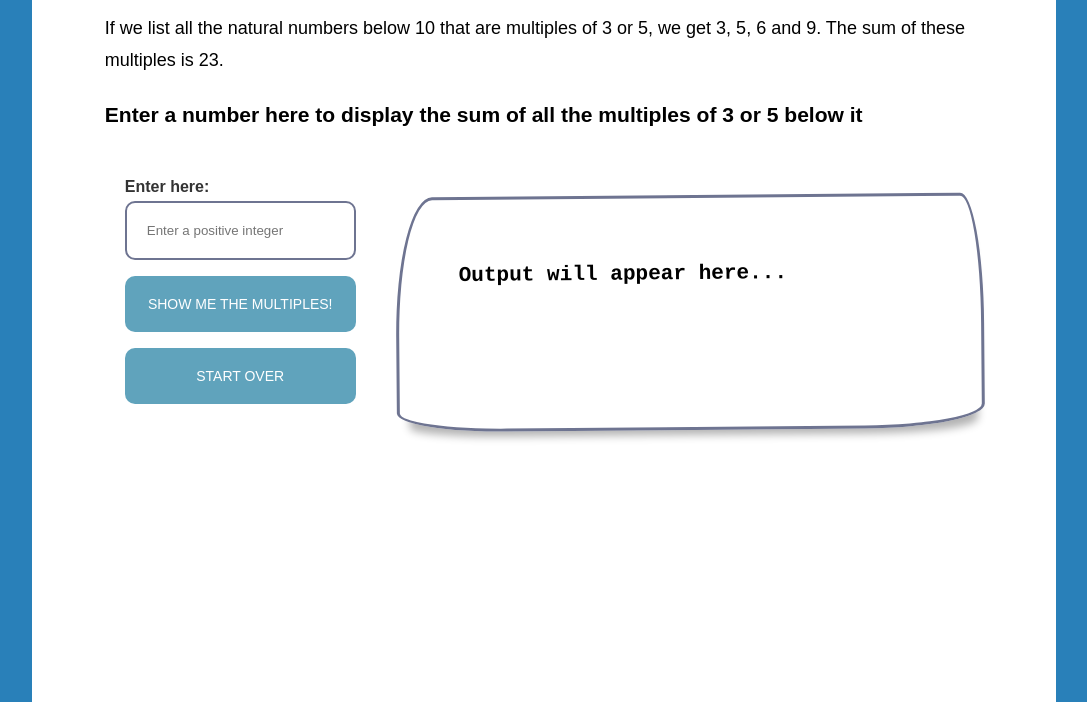
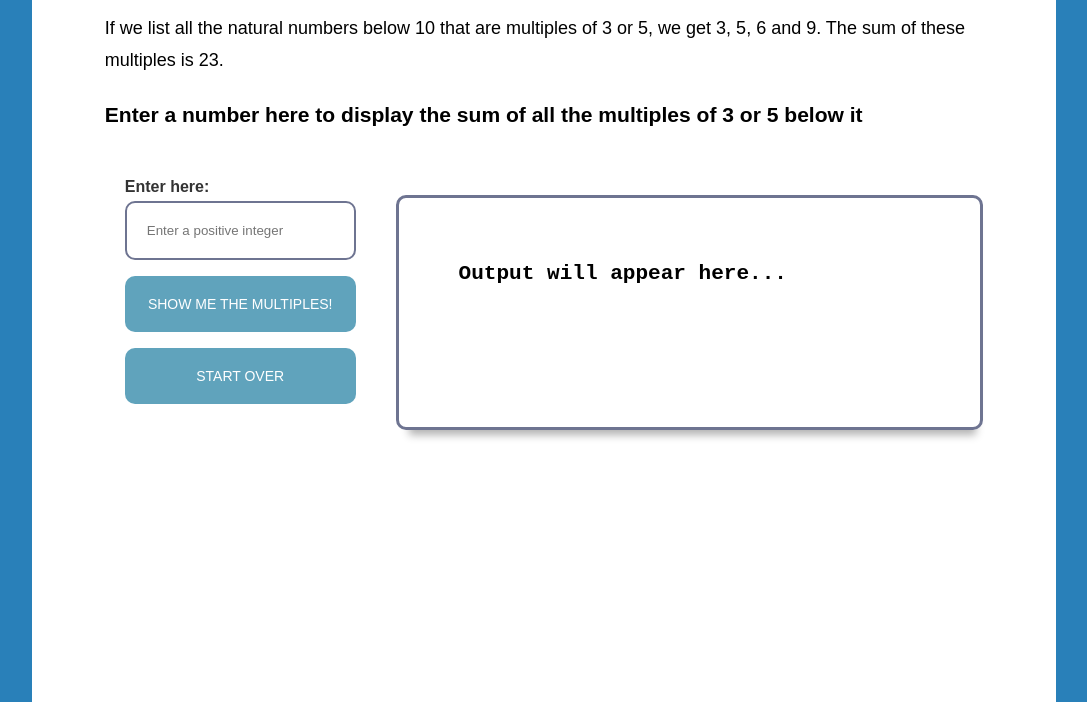
Before and after one commit to morgansbored/multiples-challenge, a website: page index.html in a window 1280 px wide. Shown: the part 98-800 px from the top of the page, without its empty margins (96-1183 px from the left). Drawn offline with Linux system fonts and the light colour scheme.

Commit message:
updated output area styling

```diff
--- a/css/style.css
+++ b/css/style.css
@@ -53,10 +53,7 @@ body {
 
 .output-area {
   flex: 2;
-  border-top-left-radius: 37px 140px;
-  border-top-right-radius: 23px 130px;
-  border-bottom-left-radius: 110px 19px;
-  border-bottom-right-radius: 120px 24px;
+  border-radius: 10px;
   font-family: monospace;
   display: block;
   position: relative;
@@ -66,7 +63,6 @@ body {
   margin-left: 20px;
   font-size: 18px;
   line-height: 28px;
-  transform: rotate(-0.5deg);
   box-shadow: 3px 15px 8px -10px rgba(0, 0, 0, 0.3);
   transition: all 0.13s ease-in;
 }
```
